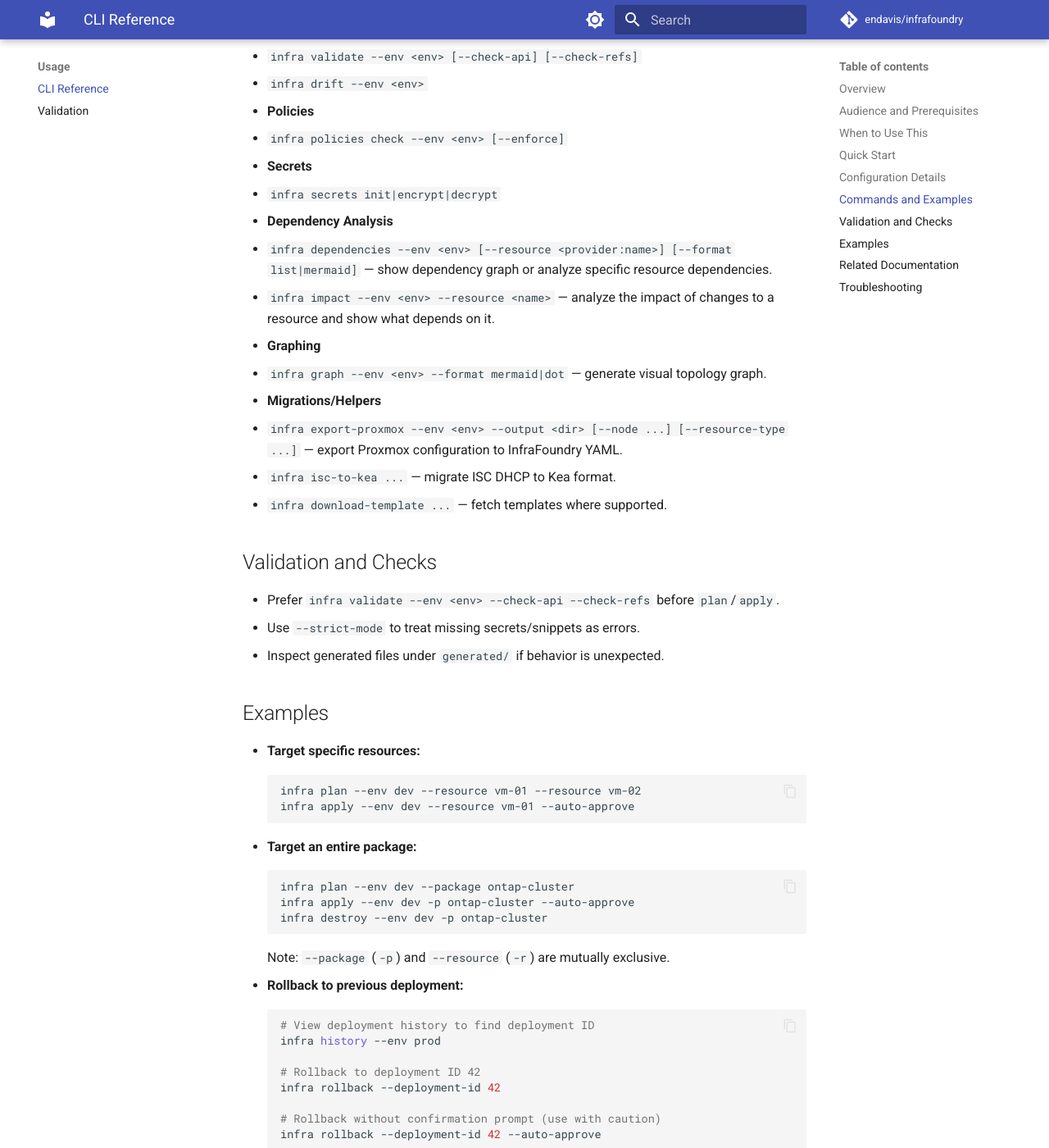
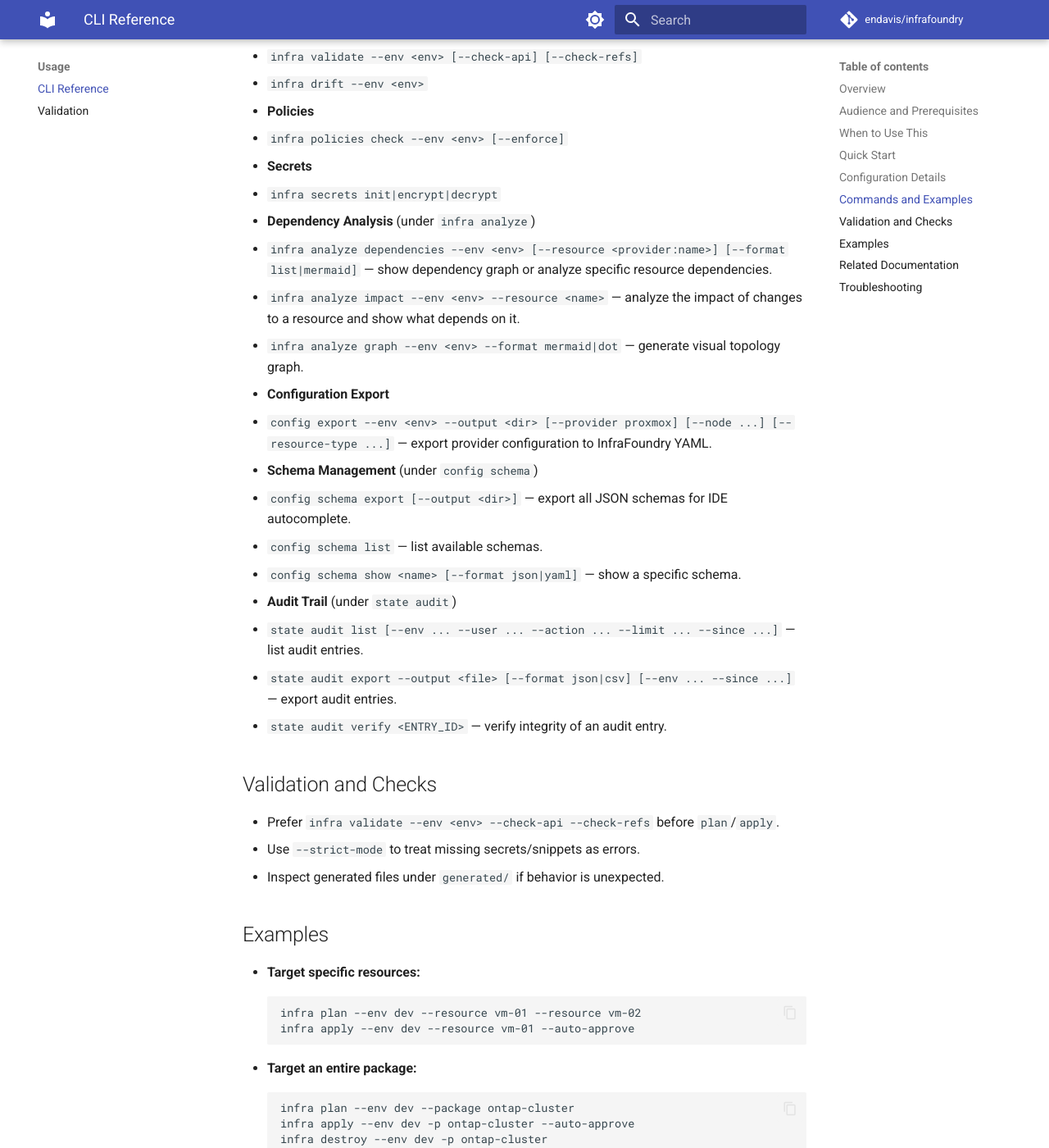
Before and after one commit to endavis/infrafoundry, an MkDocs documentation site: the page built from docs/usage/cli-reference.md, in a window 1280 px wide and 1400 px high, scrolled down 3084 px. Shown: the whole window at 82% size. Built offline with MkDocs 1.6.1 and Material for MkDocs 9.7.7, drawn with Linux system fonts in a browser that asks for light colours; comment, search, counter and statistics services are not loaded; some of the changed text lies outside the part shown.

Commit message:
refactor: reorganize CLI commands under infra, config, and state groups (merges PR #602, addresses #600)
BREAKING CHANGE: CLI command paths changed. `analyze` moved to `infra analyze`,
`audit` moved to `state audit`, `proxmox export` moved to `config export`,
`schema` moved to `config schema`. No hidden aliases — old paths removed.

````diff
--- a/docs/usage/cli-reference.md
+++ b/docs/usage/cli-reference.md
@@ -83,15 +83,20 @@ infra destroy --env dev --auto-approve
   - `infra policies check --env <env> [--enforce]`
 - **Secrets**
   - `infra secrets init|encrypt|decrypt`
-- **Dependency Analysis**
-  - `infra dependencies --env <env> [--resource <provider:name>] [--format list|mermaid]` — show dependency graph or analyze specific resource dependencies.
-  - `infra impact --env <env> --resource <name>` — analyze the impact of changes to a resource and show what depends on it.
-- **Graphing**
-  - `infra graph --env <env> --format mermaid|dot` — generate visual topology graph.
-- **Migrations/Helpers**
-  - `infra export-proxmox --env <env> --output <dir> [--node ...] [--resource-type ...]` — export Proxmox configuration to InfraFoundry YAML.
-  - `infra isc-to-kea ...` — migrate ISC DHCP to Kea format.
-  - `infra download-template ...` — fetch templates where supported.
+- **Dependency Analysis** (under `infra analyze`)
+  - `infra analyze dependencies --env <env> [--resource <provider:name>] [--format list|mermaid]` — show dependency graph or analyze specific resource dependencies.
+  - `infra analyze impact --env <env> --resource <name>` — analyze the impact of changes to a resource and show what depends on it.
+  - `infra analyze graph --env <env> --format mermaid|dot` — generate visual topology graph.
+- **Configuration Export**
+  - `config export --env <env> --output <dir> [--provider proxmox] [--node ...] [--resource-type ...]` — export provider configuration to InfraFoundry YAML.
+- **Schema Management** (under `config schema`)
+  - `config schema export [--output <dir>]` — export all JSON schemas for IDE autocomplete.
+  - `config schema list` — list available schemas.
+  - `config schema show <name> [--format json|yaml]` — show a specific schema.
+- **Audit Trail** (under `state audit`)
+  - `state audit list [--env ... --user ... --action ... --limit ... --since ...]` — list audit entries.
+  - `state audit export --output <file> [--format json|csv] [--env ... --since ...]` — export audit entries.
+  - `state audit verify <ENTRY_ID>` — verify integrity of an audit entry.
 
 ## Validation and Checks
 
@@ -150,13 +155,13 @@ infra destroy --env dev --auto-approve
 - **Analyze dependencies and impact:**
   ```bash
   # Show full dependency graph for environment
-  infra dependencies --env prod --format mermaid > deps.mmd
+  infra analyze dependencies --env prod --format mermaid > deps.mmd
 
   # Analyze dependencies for specific resource
-  infra dependencies --env prod --resource proxmox:vm-web-01
+  infra analyze dependencies --env prod --resource proxmox:vm-web-01
 
   # Analyze impact of changing a resource
-  infra impact --env prod --resource vm-database-01
+  infra analyze impact --env prod --resource vm-database-01
   # Shows: What resources depend on vm-database-01 and risk level
   ```
 - **Reset component configuration:**
@@ -167,16 +172,16 @@ infra destroy --env dev --auto-approve
   # Reset both DHCPv4 and DHCPv6 (without confirmation)
   infra reset --env prod --provider opnsense --component kea/dhcp --auto-approve
   ```
-- **Export Proxmox configuration:**
+- **Export provider configuration:**
   ```bash
   # Export all Proxmox resources to YAML
-  infra export-proxmox --env prod --output ./exported
+  config export --env prod --output ./exported --provider proxmox
 
   # Export only VMs from specific node
-  infra export-proxmox --env prod --output ./exported --node pve01 --resource-type vm
+  config export --env prod --output ./exported --provider proxmox --node pve01 --resource-type vm
 
   # Export network configurations
-  infra export-proxmox --env prod --output ./exported --resource-type network
+  config export --env prod --output ./exported --provider proxmox --resource-type network
   ```
 - **List rollback points:**
   ```bash
@@ -225,7 +230,7 @@ infra destroy --env dev --auto-approve
   ```
 - **Graph dependencies:**
   ```bash
-  infra graph --env dev --format mermaid > graph.mmd
+  infra analyze graph --env dev --format mermaid > graph.mmd
   ```
 
 ## Related Documentation
@@ -245,9 +250,9 @@ infra destroy --env dev --auto-approve
 - **Symptom:** Rollback fails with "deployment not found". **Fix:** Use `infra history` or `infra rollback-points --env <env>` to verify deployment ID exists and has rollback data available.
 - **Symptom:** State backup skips database file. **Fix:** Ensure using SQLite backend (default); PostgreSQL and other remote databases cannot be backed up via file copy.
 - **Symptom:** `diff` shows no differences but configs look different. **Fix:** Check if provider filtering is hiding changes; remove `--provider` flag to see all differences.
-- **Symptom:** `dependencies` or `impact` shows unexpected results. **Fix:** Ensure resources are loaded from YAML; check `get_dependencies()` implementation in provider.
+- **Symptom:** `infra analyze dependencies` or `infra analyze impact` shows unexpected results. **Fix:** Ensure resources are loaded from YAML; check `get_dependencies()` implementation in provider.
 - **Symptom:** `reset` command fails or doesn't clean properly. **Fix:** Verify provider and component names are correct; currently only supports OPNsense Kea components (kea/dhcpv4, kea/dhcpv6, kea/dhcp).
-- **Symptom:** `export-proxmox` fails to connect. **Fix:** Verify environment credentials in `settings.yaml`; ensure Proxmox API is accessible and credentials have read permissions.
+- **Symptom:** `config export` fails to connect. **Fix:** Verify environment credentials in `settings.yaml`; ensure provider API is accessible and credentials have read permissions.
 
 ---
 
````
Also changed, not shown: AGENTS.md (+8 -3 lines), 8 other files.
